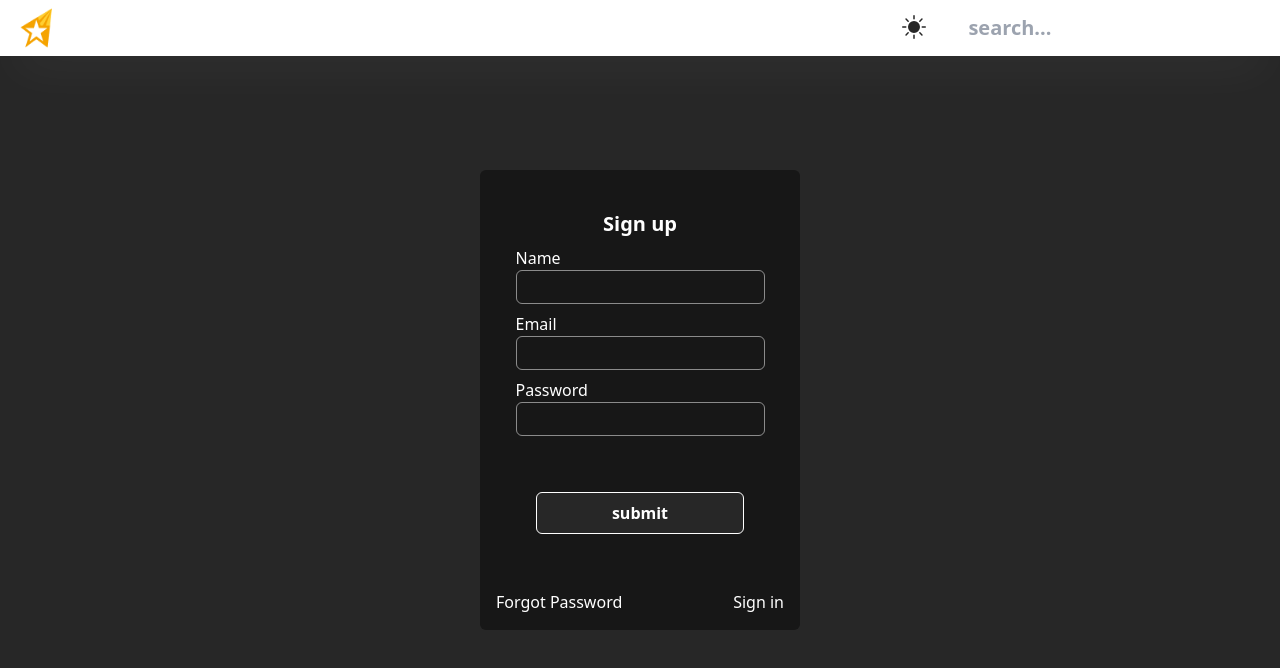
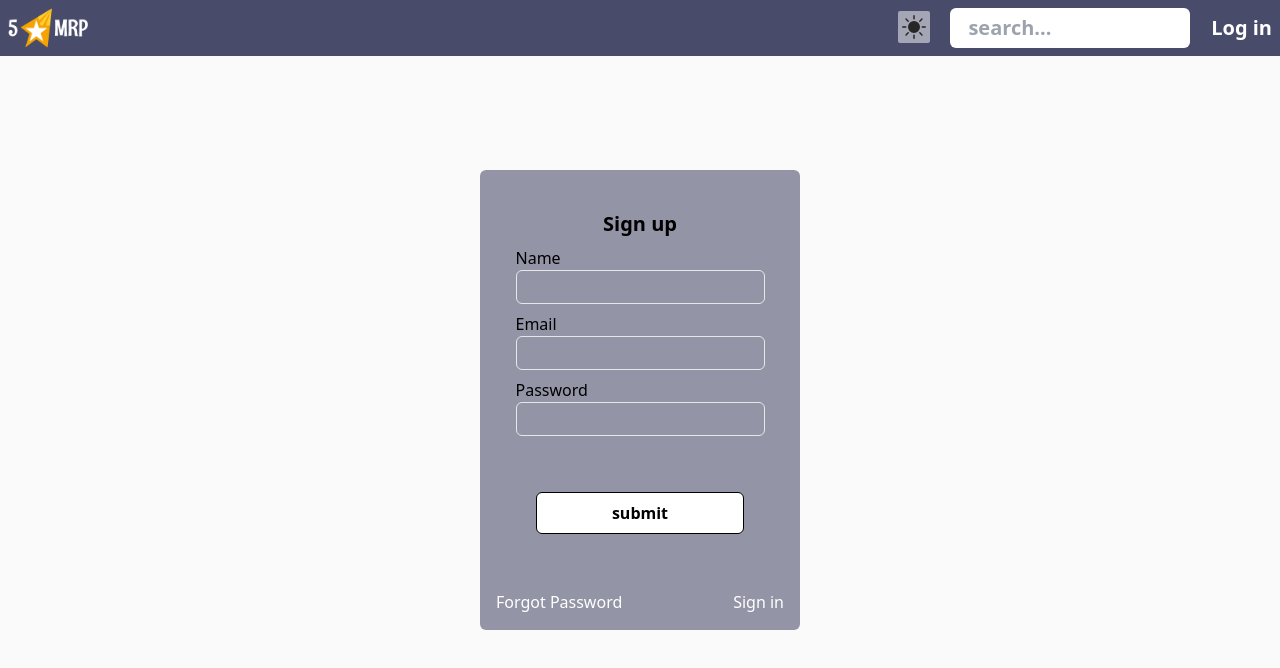
Before and after one commit to ankitsankhyan/Movie_review, a React (Create React App) app in the folder frontend/: page /auth/signup in a window 1280 px wide. Shown: the top 668 px of the page. Built offline with nearby package versions, Linux system fonts and the light colour scheme.

Commit message:
added dark theme

```diff
--- a/frontend/src/components/auth/ConfirmPassword.jsx
+++ b/frontend/src/components/auth/ConfirmPassword.jsx
@@ -6,12 +6,12 @@ import Submit from '../form/Submit'
 import CustomLink from '../form/CustomLink'
 const ConfirmPassword = () => {
   return (
-    <div className='bg-secondary w-screen h-screen -z-10 inset-0 fixed flex flex-col-reverse items-center  justify-center gap-1 text-white'>
+    <div className='dark:bg-secondary w-screen h-screen -z-10 inset-0 fixed flex flex-col-reverse items-center  justify-center gap-1 text-white'>
     <Container>
 
 
 
-      <form action="" className='flex flex-col items-center bg-primary w-80 px-4 pt-10 pb-4 rounded-md gap-y-2 '>
+      <form action="" className='flex flex-col items-center dark:bg-primary w-80 px-4 pt-10 pb-4 rounded-md gap-y-2 '>
       <Title className='mb-9'>Enter New Password</Title>
       <Forminput label = 'New Password' type = 'password' name='Email' placeholder='*********' />
       <Forminput label = 'confirm Password' type='password' name = 'Email' placeholder='*********'/>
--- a/frontend/src/components/auth/EmailVerification.jsx
+++ b/frontend/src/components/auth/EmailVerification.jsx
@@ -59,7 +59,7 @@ const Verification = () => {
 
 
 
-      <form action="" className='flex flex-col items-center dark:bg-primary w-84 px-4 pt-10 pb-4 rounded-md gap-y-4 '>
+      <form action="" className='flex flex-col items-center dark:bg-primary shadow-xl shadow-secondary/30 dark:shadow-black/30 bg-level-4 w-84 px-4 pt-10 pb-4 rounded-md gap-y-4 '>
       <Title>Please Enter OTP to verify your account</Title>
       <p className='text-center text-dark-subtle'>OTP has been sent to your email</p>
       <div>
--- a/frontend/src/components/auth/signin.jsx
+++ b/frontend/src/components/auth/signin.jsx
@@ -6,17 +6,17 @@ import Submit from '../form/Submit'
 import CustomLink from '../form/CustomLink'
 
 const Signin = () => {
-  // console.log(ThemeContext);
+
 
 
   return (
 
-    <div className='dark:bg-secondary w-screen h-screen -z-10 inset-0 fixed flex flex-col-reverse items-center  justify-center gap-1 text-white'>
+    <div className='dark:bg-secondary w-screen h-screen -z-10 inset-0 fixed flex flex-col-reverse items-center  justify-center gap-1'>
     <Container>
 
 
 
-      <form action="" className='flex flex-col items-center dark:bg-primary w-80 px-4 pt-10 pb-4 rounded-md gap-y-2 '>
+      <form action="" className='flex flex-col items-center shadow-xl shadow-secondary/30 dark:shadow-black/30 bg-level-4 dark:bg-primary w-80 px-4 pt-10 pb-4 rounded-md gap-y-2 '>
       <Title>Sign in</Title>
       <Forminput label = 'Email' type = 'text' name='Email' />
       <Forminput label = 'Password' type='password' name = 'Email'/>
--- a/frontend/src/components/auth/signup.jsx
+++ b/frontend/src/components/auth/signup.jsx
@@ -6,12 +6,12 @@ import Submit from '../form/Submit'
 import CustomLink from '../form/CustomLink'
 const signup = () => {
   return (
-    <div className='bg-secondary w-screen h-screen -z-10 inset-0 fixed flex flex-col-reverse items-center  justify-center gap-1 text-white'>
+    <div className='dark:bg-secondary bg-level-1 w-screen h-screen -z-10 inset-0 fixed flex flex-col-reverse items-center  justify-center gap-1 '>
     <Container>
 
 
 
-      <form action="" className='flex flex-col items-center bg-primary w-80 px-4 pt-10 pb-4 rounded-md gap-y-2 '>
+      <form action="" className='flex flex-col items-center   shadow-secondary/30 dark:shadow-black/30 bg-level-4 dark:bg-primary w-80 px-4 pt-10 pb-4 rounded-md gap-y-2 '>
       <Title>Sign up</Title>
       <Forminput label = 'Name' type = 'text' name='Name' />
       <Forminput label = 'Email' type = 'text' name='Email' />
--- a/frontend/src/components/form/Forminput.jsx
+++ b/frontend/src/components/form/Forminput.jsx
@@ -7,12 +7,12 @@ const Forminput = ({label ,type, name, placeholder, className,...rest}) => {
     <input type={type}
      id={name}
      name={name}
-     className={'peer bg-transparent border border-dark-subtle px-2 py-1 rounded-md transition ' + className}
+     className={'peer bg-transparent border foucs:border-md text-black dark:text-white dark:border-dark-subtle px-2 py-1 rounded-md transition ' + className}
      placeholder={placeholder}
      {...rest}/>
 
    <label htmlFor={label}
-    className={'peer-focus:text-white transition ' + className}>{label}</label>
+    className={'peer-focus:font-semibold transition text-black dark:text-white ' + className}>{label}</label>
     </div>
 
   )
--- a/frontend/src/components/form/Submit.jsx
+++ b/frontend/src/components/form/Submit.jsx
@@ -3,7 +3,7 @@ import React from 'react'
 const Submit = ({label, className}) => {
   console.log(className)
   return (
-    <button className={'bg-secondary border border-white px-[4.70rem] py-2 rounded-md hover:bg-slate-300 hover:border-black hover:text-black font-semibold transition ' + className}  type='submit'>
+    <button className={'dark:bg-secondary bg-white border  border-black dark:border-white px-[4.70rem] py-2 rounded-md dark:hover:bg-slate-300 hover:bg-black dark:hover:border-black hover:text-white dark:hover:text-black dark:text-white text-black font-semibold transition ' + className}  type='submit'>
         {label}
    </button>
   )
--- a/frontend/src/components/form/title.jsx
+++ b/frontend/src/components/form/title.jsx
@@ -2,6 +2,6 @@ import React from "react";
 
 export default function Title({ children, className }) {
   return (
-    <h1 className={"text-xl text-white font-semibold text-center " + className }>{children}</h1>
+    <h1 className={"text-xl dark:text-white text-black font-semibold text-center " + className }>{children}</h1>
   );
 }
--- a/frontend/src/components/user/navbar.jsx
+++ b/frontend/src/components/user/navbar.jsx
@@ -12,7 +12,7 @@ const Navbar = () => {
 
   return (
     <>
-    <div className=" bg-white  dark:bg-primary shadow-2xl  shadow-dark-subtle/5 ">
+    <div className ="dark:bg-primary bg-level-5 shadow-2xl  shadow-dark-subtle/5 ">
 
     <Container className="p-2">
       <div className="flex flex-row justify-between items-center text-white font-sans text-xl font-semibold">
--- a/frontend/src/context/ThemeProvider.jsx
+++ b/frontend/src/context/ThemeProvider.jsx
@@ -1,12 +1,18 @@
-import React from 'react'
+import React, { useEffect } from 'react'
 import { createContext } from 'react'
 export const ThemeContext = createContext()
 
 export default function ThemeProvider({children}) {
  const toggleTheme = ()=>{
   document.documentElement.classList.toggle('dark');
+  localStorage.setItem('theme', document.documentElement.classList.contains('dark') ? 'dark' : 'light');
 
  }
+ useEffect(() => {
+  const theme = localStorage.getItem('theme');
+   document.documentElement.classList.add(theme);
+
+ },[]);
   return (
 
     <ThemeContext.Provider value={{toggleTheme}}>
--- a/frontend/src/styles/main.css
+++ b/frontend/src/styles/main.css
@@ -615,12 +615,12 @@ video {
 .border-2 {
   border-width: 2px;
 }
+.border-black {
+  --tw-border-opacity: 1;
+  border-color: rgb(0 0 0 / var(--tw-border-opacity));
+}
 .border-dark-subtle {
   border-color: rgba(255, 255, 255, 0.5);
-}
-.border-white {
-  --tw-border-opacity: 1;
-  border-color: rgb(255 255 255 / var(--tw-border-opacity));
 }
 .bg-dark-subtle {
   background-color: rgba(255, 255, 255, 0.5);
@@ -633,12 +633,36 @@ video {
   --tw-bg-opacity: 1;
   background-color: rgb(39 39 39 / var(--tw-bg-opacity));
 }
+.bg-slate-400 {
+  --tw-bg-opacity: 1;
+  background-color: rgb(148 163 184 / var(--tw-bg-opacity));
+}
+.bg-slate-700 {
+  --tw-bg-opacity: 1;
+  background-color: rgb(51 65 85 / var(--tw-bg-opacity));
+}
 .bg-transparent {
   background-color: transparent;
 }
 .bg-white {
   --tw-bg-opacity: 1;
   background-color: rgb(255 255 255 / var(--tw-bg-opacity));
+}
+.bg-level-5 {
+  --tw-bg-opacity: 1;
+  background-color: rgb(72 75 106 / var(--tw-bg-opacity));
+}
+.bg-level-4 {
+  --tw-bg-opacity: 1;
+  background-color: rgb(147 148 165 / var(--tw-bg-opacity));
+}
+.bg-level-3 {
+  --tw-bg-opacity: 1;
+  background-color: rgb(210 211 219 / var(--tw-bg-opacity));
+}
+.bg-level-1 {
+  --tw-bg-opacity: 1;
+  background-color: rgb(250 250 250 / var(--tw-bg-opacity));
 }
 .p-1 {
   padding: 0.25rem;
@@ -689,6 +713,10 @@ video {
 .font-semibold {
   font-weight: 600;
 }
+.text-black {
+  --tw-text-opacity: 1;
+  color: rgb(0 0 0 / var(--tw-text-opacity));
+}
 .text-dark-subtle {
   color: rgba(255, 255, 255, 0.5);
 }
@@ -705,8 +733,17 @@ video {
   --tw-shadow-colored: 0 25px 50px -12px var(--tw-shadow-color);
   box-shadow: var(--tw-ring-offset-shadow, 0 0 #0000), var(--tw-ring-shadow, 0 0 #0000), var(--tw-shadow);
 }
+.shadow-xl {
+  --tw-shadow: 0 20px 25px -5px rgb(0 0 0 / 0.1), 0 8px 10px -6px rgb(0 0 0 / 0.1);
+  --tw-shadow-colored: 0 20px 25px -5px var(--tw-shadow-color), 0 8px 10px -6px var(--tw-shadow-color);
+  box-shadow: var(--tw-ring-offset-shadow, 0 0 #0000), var(--tw-ring-shadow, 0 0 #0000), var(--tw-shadow);
+}
 .shadow-dark-subtle\/5 {
   --tw-shadow-color: rgba(255, 255, 255, 0.05);
+  --tw-shadow: var(--tw-shadow-colored);
+}
+.shadow-secondary\/30 {
+  --tw-shadow-color: rgb(39 39 39 / 0.3);
   --tw-shadow: var(--tw-shadow-colored);
 }
 .outline-none {
@@ -720,28 +757,30 @@ video {
   transition-timing-function: cubic-bezier(0.4, 0, 0.2, 1);
   transition-duration: 150ms;
 }
-.hover\:border-black:hover {
-  --tw-border-opacity: 1;
-  border-color: rgb(0 0 0 / var(--tw-border-opacity));
-}
-.hover\:bg-slate-300:hover {
+.hover\:bg-black:hover {
   --tw-bg-opacity: 1;
-  background-color: rgb(203 213 225 / var(--tw-bg-opacity));
-}
-.hover\:text-black:hover {
-  --tw-text-opacity: 1;
-  color: rgb(0 0 0 / var(--tw-text-opacity));
+  background-color: rgb(0 0 0 / var(--tw-bg-opacity));
 }
 .hover\:text-dark-subtle:hover {
   color: rgba(255, 255, 255, 0.5);
+}
+.hover\:text-white:hover {
+  --tw-text-opacity: 1;
+  color: rgb(255 255 255 / var(--tw-text-opacity));
 }
 .focus\:border-white:focus {
   --tw-border-opacity: 1;
   border-color: rgb(255 255 255 / var(--tw-border-opacity));
 }
-.peer:focus ~ .peer-focus\:text-white {
-  --tw-text-opacity: 1;
-  color: rgb(255 255 255 / var(--tw-text-opacity));
+.peer:focus ~ .peer-focus\:font-semibold {
+  font-weight: 600;
+}
+:is(.dark .dark\:border-dark-subtle) {
+  border-color: rgba(255, 255, 255, 0.5);
+}
+:is(.dark .dark\:border-white) {
+  --tw-border-opacity: 1;
+  border-color: rgb(255 255 255 / var(--tw-border-opacity));
 }
 :is(.dark .dark\:bg-black) {
   --tw-bg-opacity: 1;
@@ -754,6 +793,26 @@ video {
 :is(.dark .dark\:bg-secondary) {
   --tw-bg-opacity: 1;
   background-color: rgb(39 39 39 / var(--tw-bg-opacity));
+}
+:is(.dark .dark\:text-white) {
+  --tw-text-opacity: 1;
+  color: rgb(255 255 255 / var(--tw-text-opacity));
+}
+:is(.dark .dark\:shadow-black\/30) {
+  --tw-shadow-color: rgb(0 0 0 / 0.3);
+  --tw-shadow: var(--tw-shadow-colored);
+}
+:is(.dark .dark\:hover\:border-black:hover) {
+  --tw-border-opacity: 1;
+  border-color: rgb(0 0 0 / var(--tw-border-opacity));
+}
+:is(.dark .dark\:hover\:bg-slate-300:hover) {
+  --tw-bg-opacity: 1;
+  background-color: rgb(203 213 225 / var(--tw-bg-opacity));
+}
+:is(.dark .dark\:hover\:text-black:hover) {
+  --tw-text-opacity: 1;
+  color: rgb(0 0 0 / var(--tw-text-opacity));
 }
 @media (min-width: 768px) {
 
--- a/frontend/tailwind.config.js
+++ b/frontend/tailwind.config.js
@@ -9,6 +9,11 @@ module.exports = {
         secondary: "#272727",
         "dark-subtle": "rgba(255, 255, 255, 0.5)",
         "light-subtle": "rgba(39, 39, 39, 0.5)",
+        "level-1": "#fafafa",
+        "level-2": "#e4e5f1",
+        "level-3": "#d2d3db",
+        "level-4": "#9394a5",
+        "level-5": "#484b6a",
       }
     },
   },
```
